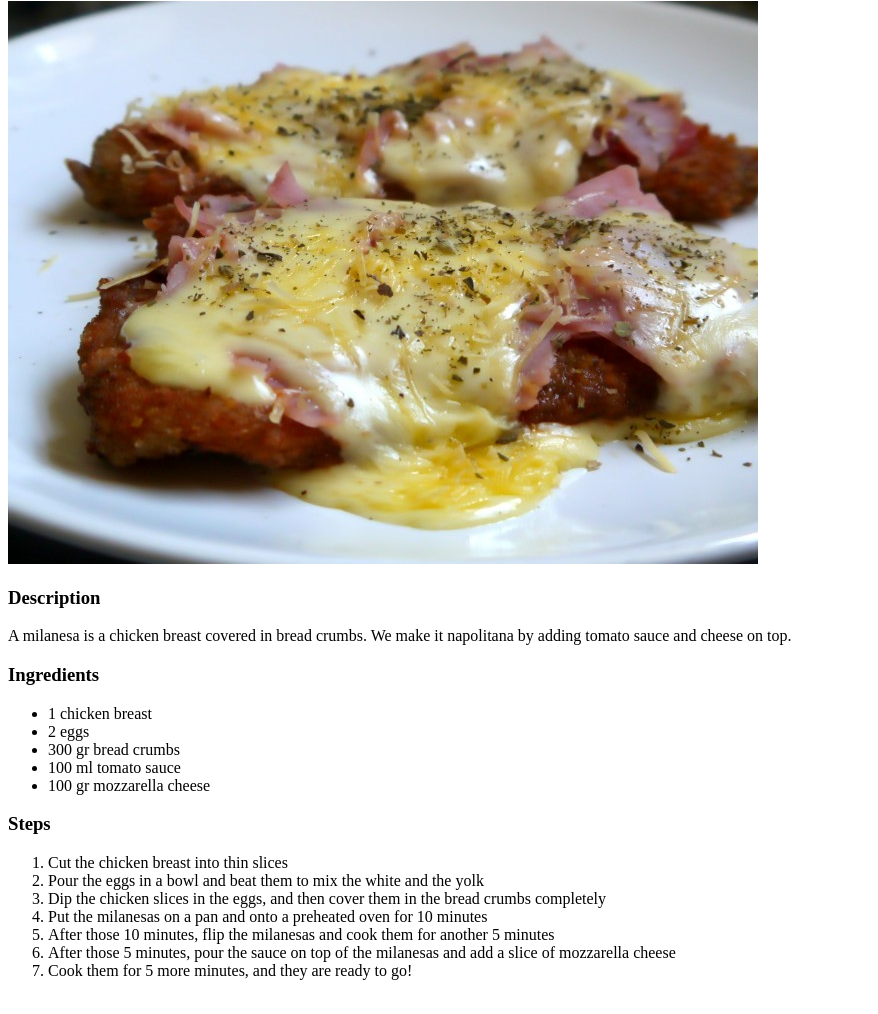
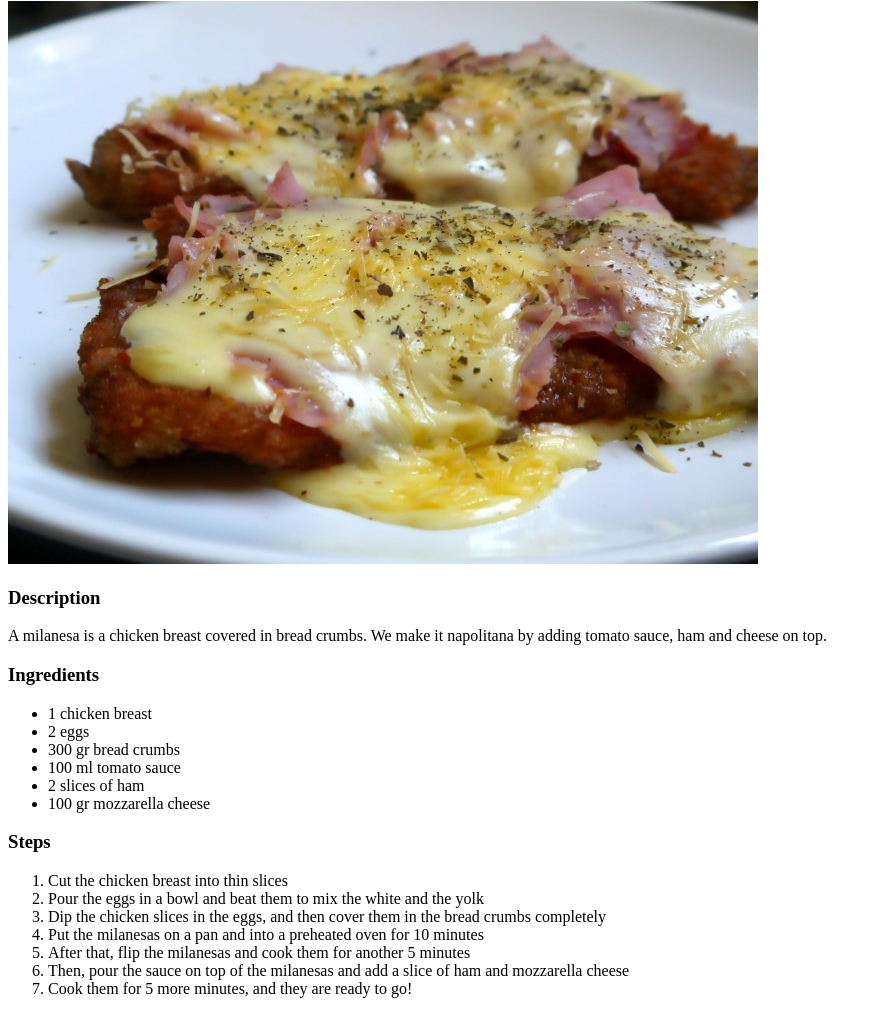
Before and after one commit to Fraan1092/odin-recipes, a plain HTML site: page recipes/milanesa.html in a window 1280 px wide. Shown: the part 79-1093 px from the top of the page, without its empty margins (0-878 px from the left). Drawn offline with Linux system fonts and the light colour scheme.

Commit message:
Fix grammar and redaction in milanesa.html

```diff
--- a/recipes/milanesa.html
+++ b/recipes/milanesa.html
@@ -10,13 +10,14 @@
     <h1>Milanesa Napolitana</h1>
     <img src="../images/milanesa.jpg" alt="">
     <h3>Description</h3>
-    <p>A milanesa is a chicken breast covered in bread crumbs. We make it napolitana by adding tomato sauce and cheese on top.</p>
+    <p>A milanesa is a chicken breast covered in bread crumbs. We make it napolitana by adding tomato sauce, ham and cheese on top.</p>
     <h3>Ingredients</h3>
     <ul>
         <li>1 chicken breast</li>
         <li>2 eggs</li>
         <li>300 gr bread crumbs</li>
         <li>100 ml tomato sauce</li>
+        <li>2 slices of ham</li>
         <li>100 gr mozzarella cheese</li>
     </ul>
     <h3>Steps</h3>
@@ -24,9 +25,9 @@
         <li>Cut the chicken breast into thin slices</li>
         <li>Pour the eggs in a bowl and beat them to mix the white and the yolk</li>
         <li>Dip the chicken slices in the eggs, and then cover them in the bread crumbs completely</li>
-        <li>Put the milanesas on a pan and onto a preheated oven for 10 minutes</li>
-        <li>After those 10 minutes, flip the milanesas and cook them for another 5 minutes</li>
-        <li>After those 5 minutes, pour the sauce on top of the milanesas and add a slice of mozzarella cheese</li>
+        <li>Put the milanesas on a pan and into a preheated oven for 10 minutes</li>
+        <li>After that, flip the milanesas and cook them for another 5 minutes</li>
+        <li>Then, pour the sauce on top of the milanesas and add a slice of ham and mozzarella cheese</li>
         <li>Cook them for 5 more minutes, and they are ready to go!</li>
     </ol>
 </body>
```
